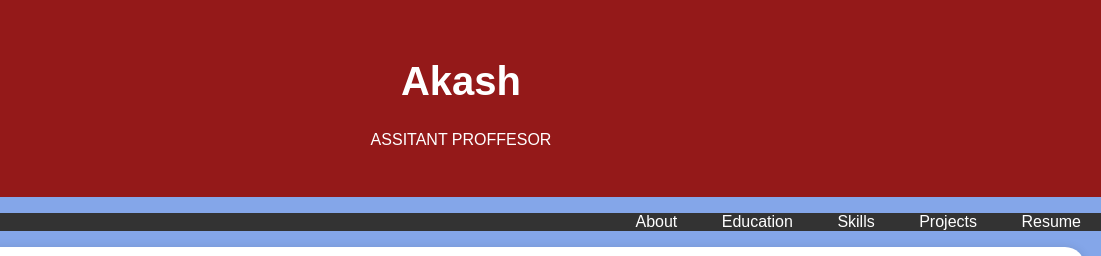
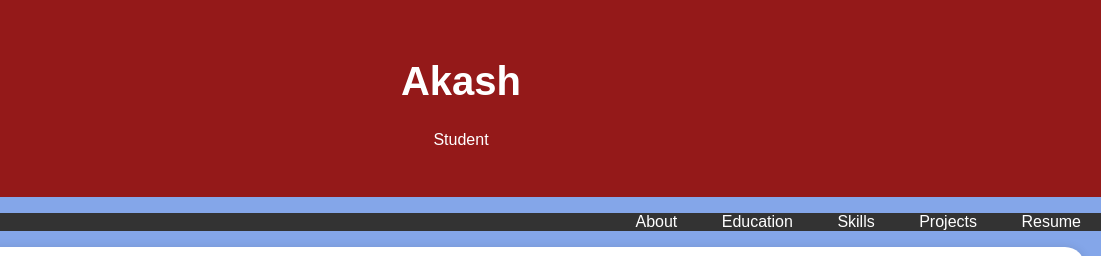
Before and after one commit to dilip0000069-bit/Portfolioakash, a plain HTML site: page index.html in a window 1280 px wide. Shown: the top 256 px of the page, 179-1280 px from the left. Drawn offline with Linux system fonts and the light colour scheme.

Commit message:
Update index.html

```diff
--- a/index.html
+++ b/index.html
@@ -97,7 +97,7 @@
             <!-- Add your profile picture here -->
             <img src="./pic.jpg" alt="Your Profile Picture" class="profile-picture">
             <h1>Akash</h1>
-            <p>ASSITANT PROFFESOR</p>
+            <p>Student</p>
         </div>
     </header>
 
```
